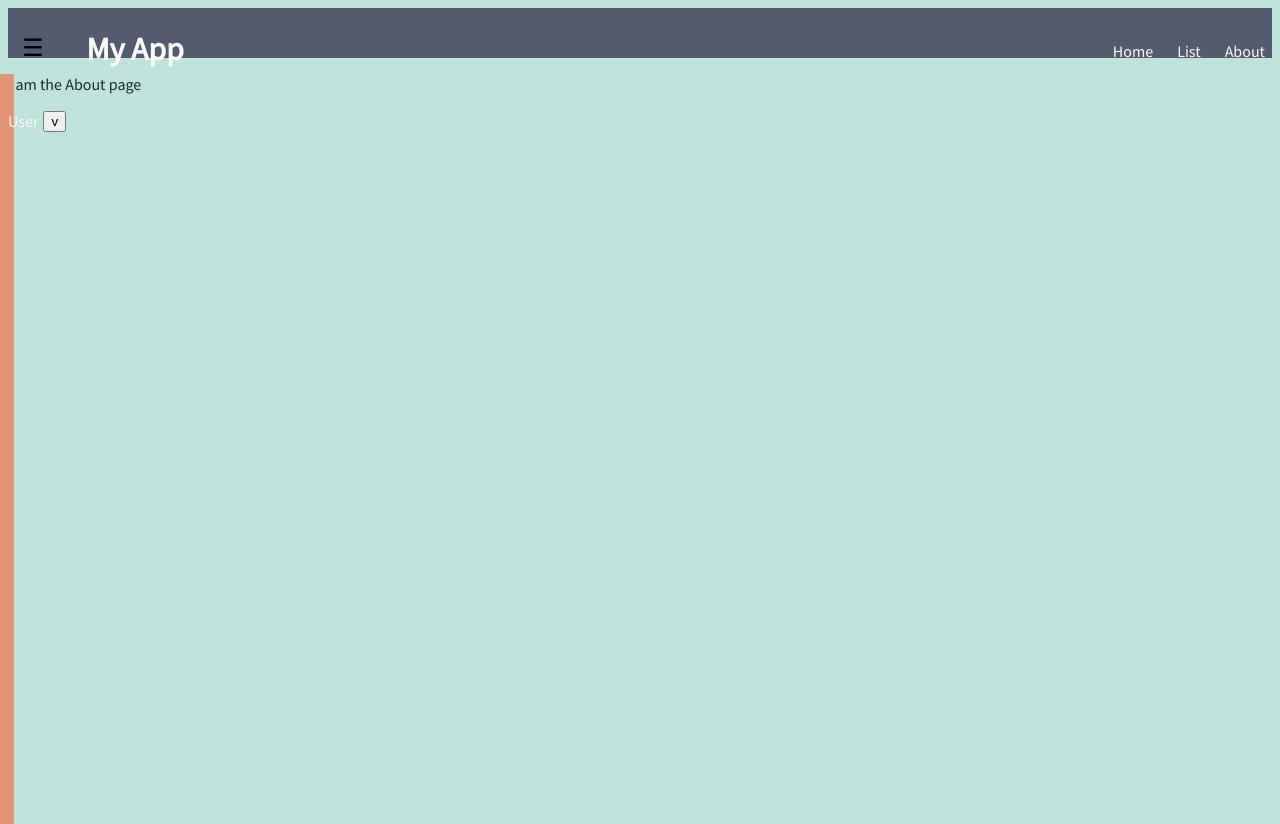
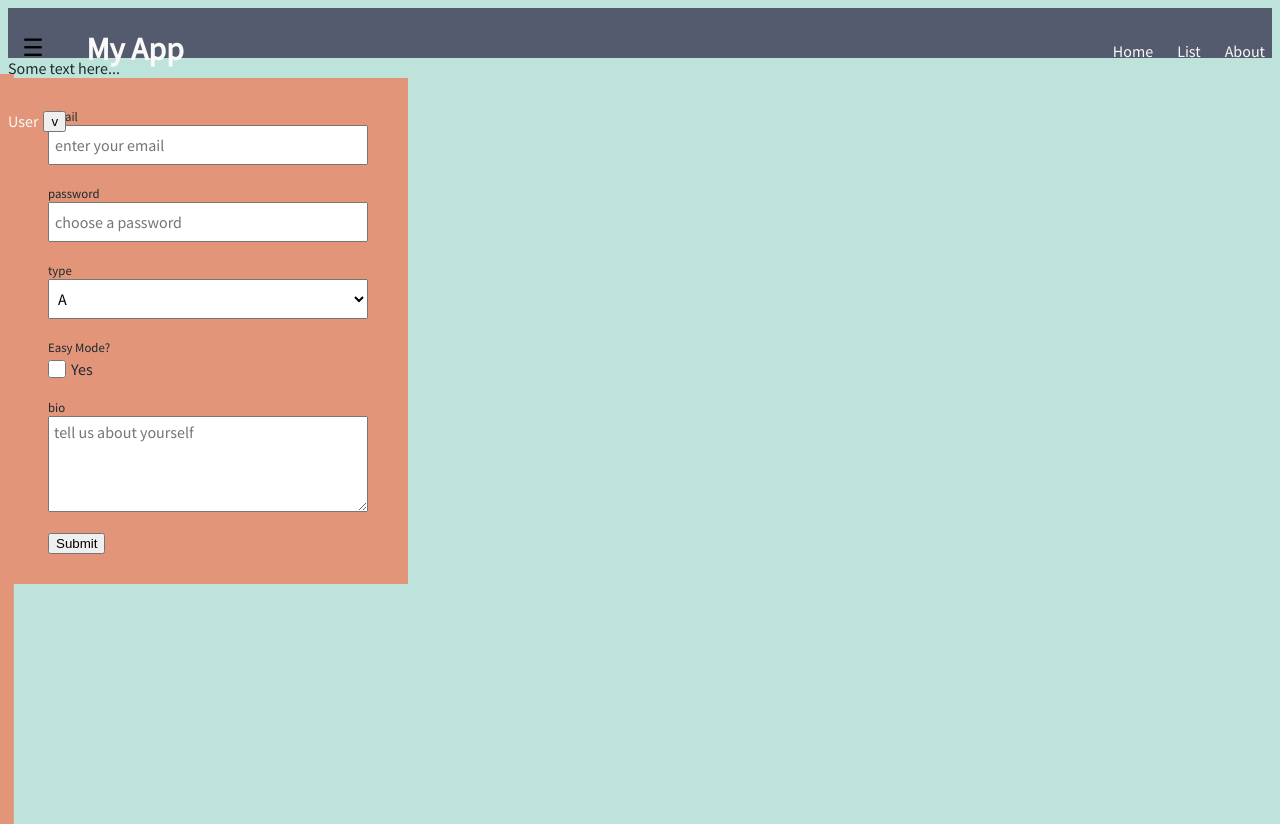
Before and after one commit to SusanBird/SB-react-template, a React app: page /about in a window 1280 px wide. Built offline with nearby package versions, Linux system fonts and the light colour scheme.

Commit message:
added about page form and css

```diff
--- /dev/null
+++ b/src/components/About/About.css
@@ -0,0 +1,9 @@
+.About {
+    padding: var(--padding);
+
+    form {
+      background: var(--color-4);
+      padding: 30px 40px;
+      width: 400px;
+    }
+  }
--- a/src/components/About/About.jsx
+++ b/src/components/About/About.jsx
@@ -1,5 +1,45 @@
+import {
+  InputControl,
+  SelectControl,
+  TextAreaControl,
+  CheckboxControl,
+} from '../Forms/FormControls.jsx';
 
+import styles from './About.css';
 
 export default function About() {
-  return <p>I am the About page</p>;
+  return (
+    <section className={styles.About}>
+      Some text here...
+      <form>
+        <InputControl
+          label="email"
+          name="email"
+          placeholder="enter your email"
+          type="email"
+          required
+        />
+
+        <InputControl
+          label="password"
+          name="password"
+          placeholder="choose a password"
+          type="password"
+          required
+        />
+
+        <SelectControl label="type">
+          <option>A</option>
+          <option>B</option>
+          <option>C</option>
+        </SelectControl>
+
+        <CheckboxControl label="Easy Mode?" text="Yes" />
+
+        <TextAreaControl label="bio" placeholder="tell us about yourself" />
+
+        <button>Submit</button>
+      </form>
+    </section>
+  );
 }
```
